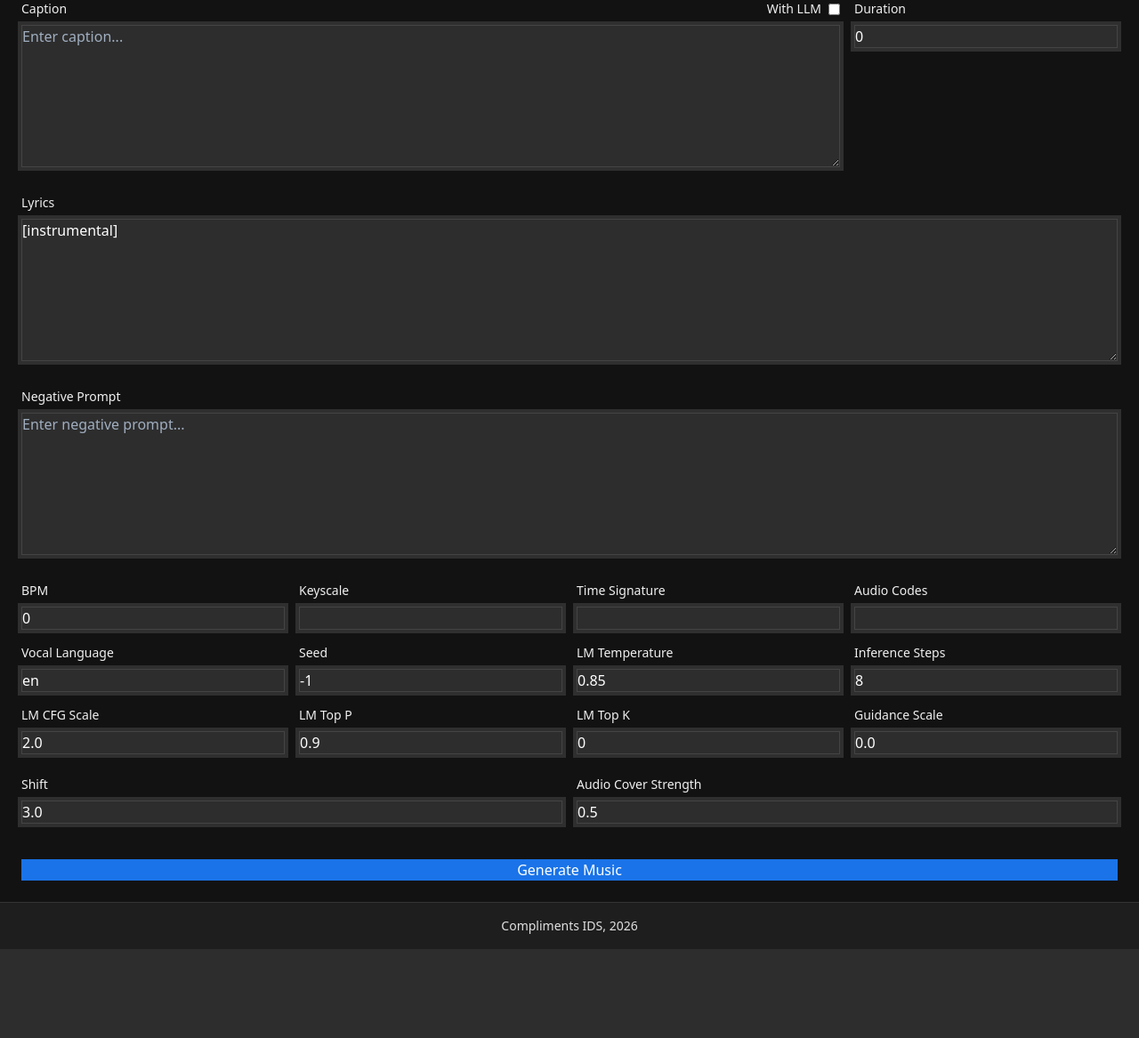
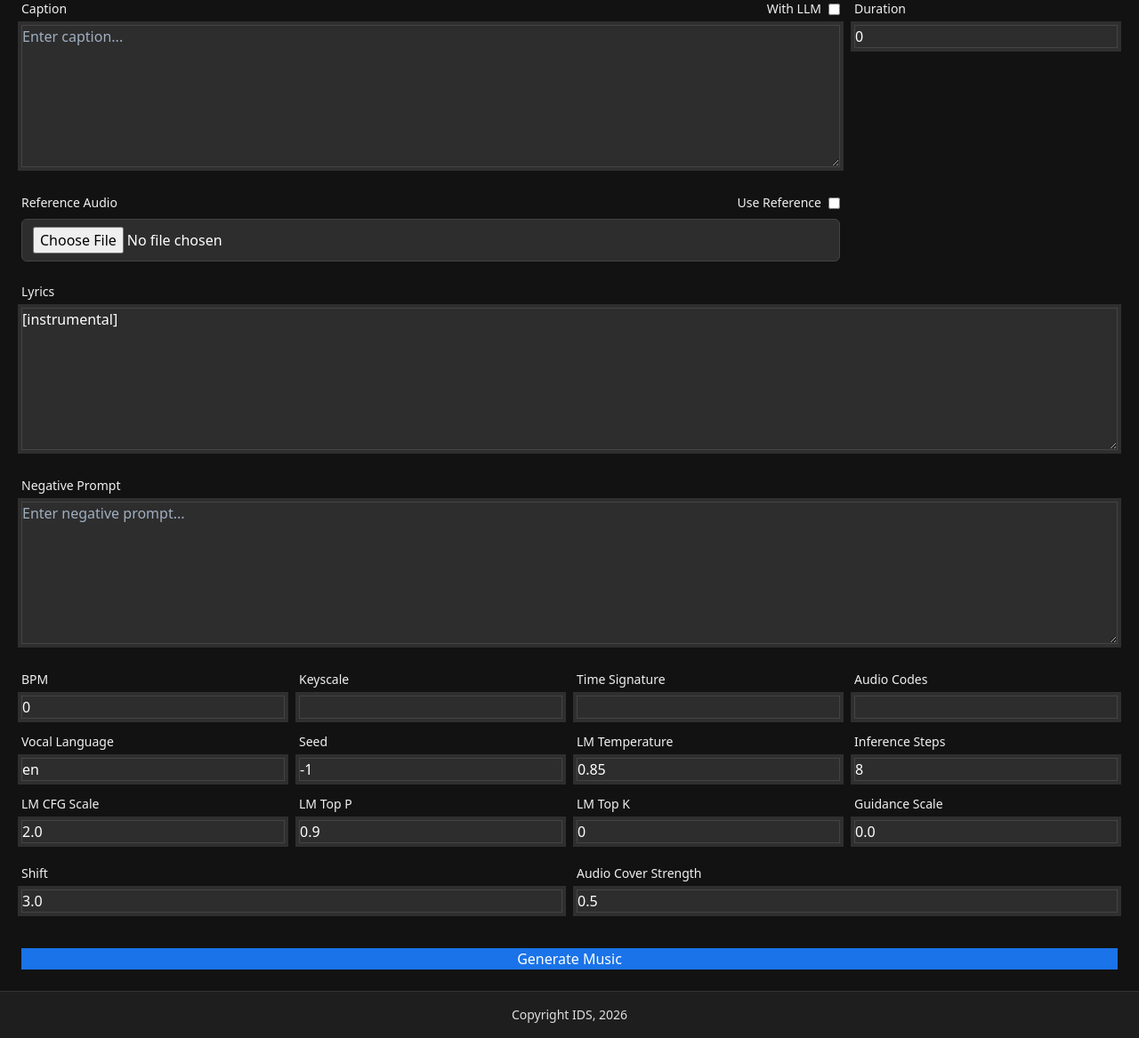
Before and after one commit to Nurb4000/acestep.cpp-simple-GUI, a Flask app: page / in a window 1280 px wide. Shown: the part 109-1276 px from the top of the page at 89% size. Before the commit the page ends 1176 px from the top, so only its background shows below. Run offline with Flask 3, Linux system fonts and the light colour scheme; some libraries are stand-ins or nearby versions.

Commit message:
Update index.html
Adding 'reference audio' option.

```diff
--- a/templates/index.html
+++ b/templates/index.html
@@ -211,6 +211,27 @@
         </div>
     </div>
 
+    <!-- Reference Audio - inserted below Duration, spans 3 columns to match caption -->
+    <div class="grid grid-cols-1 lg:grid-cols-4 gap-4">
+        <div class="space-y-2 lg:col-span-3">
+            <div class="flex items-center justify-between">
+                <label class="block text-sm font-medium text-[#f0f0f0]">Reference Audio</label>
+                <div class="flex items-center space-x-2">
+                    <label class="text-sm text-[#f0f0f0]">Use Reference</label>
+                    <input type="checkbox" id="use_reference_audio" name="use_reference_audio" class="rounded text-[#1a73e8]">
+                </div>
+            </div>
+            <input
+                type="file"
+                id="reference_audio"
+                name="reference_audio"
+                accept="audio/*,.wav,.mp3,.flac"
+                class="w-full px-3 py-2 rounded-md border bg-[#2d2d2d] text-white border-[#444]">
+        </div>
+        <!-- Empty column to maintain grid alignment -->
+        <div class="lg:col-span-1"></div>
+    </div>
+
     <!-- Lyrics - full width -->
     <div class="space-y-2">
         <label class="block text-sm font-medium text-[#f0f0f0]">Lyrics</label>
@@ -301,7 +322,7 @@
             </div>
         </div>
 
-        <!-- Column 3 -->
+                <!-- Column 3 -->
         <div class="space-y-4">
             <div class="space-y-2">
                 <label class="block text-sm font-medium text-[#f0f0f0]">Time Signature</label>
@@ -429,7 +450,7 @@
 
         <footer class="bg-[#1e1e1e] border-t border-[#333] py-4">
             <div class="max-w-7xl mx-auto px-4 text-center">
-                <p class="text-sm text-[#e0e0e0]">Compliments IDS, 2026</p>
+                <p class="text-sm text-[#e0e0e0]">Copyright IDS, 2026</p>
             </div>
         </footer>
     </div>
```
